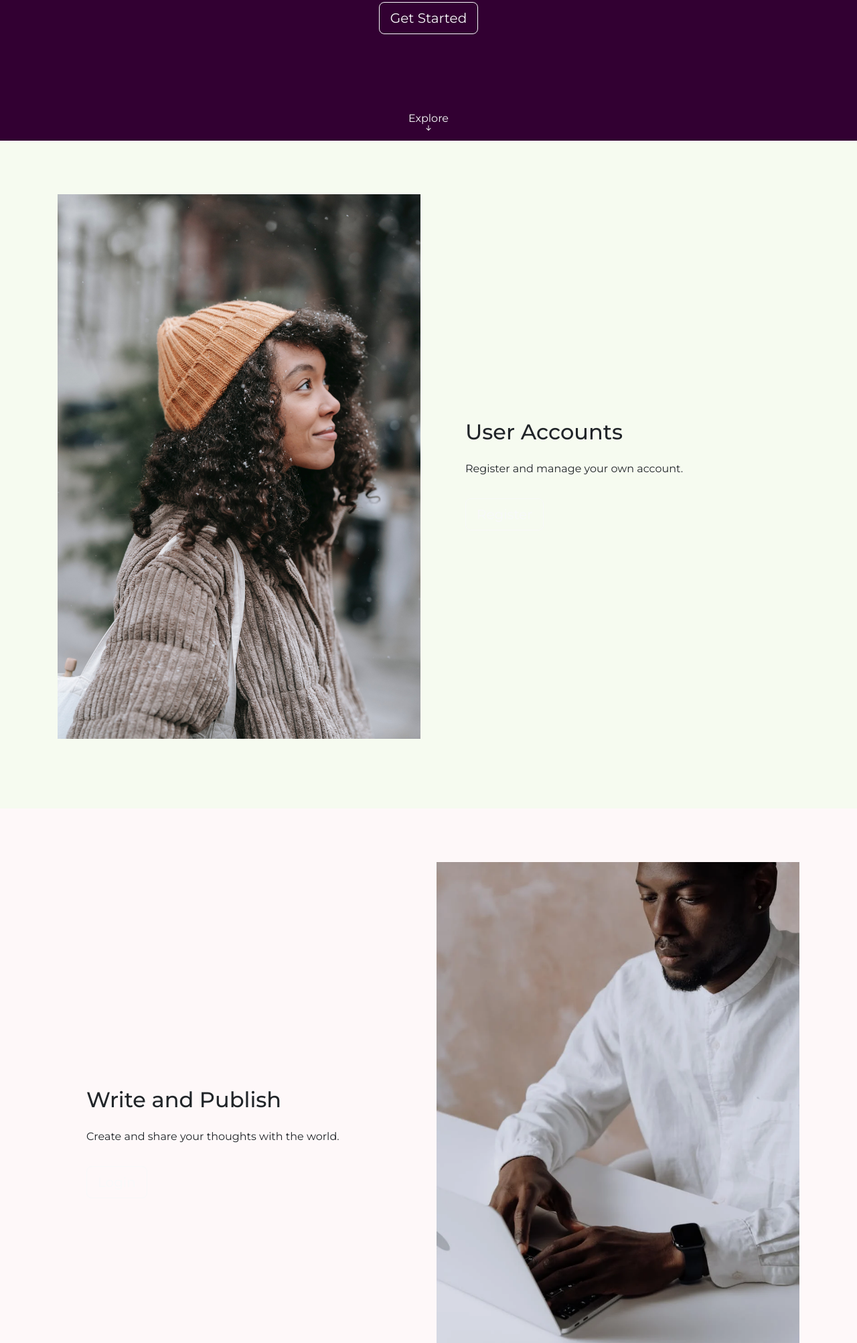
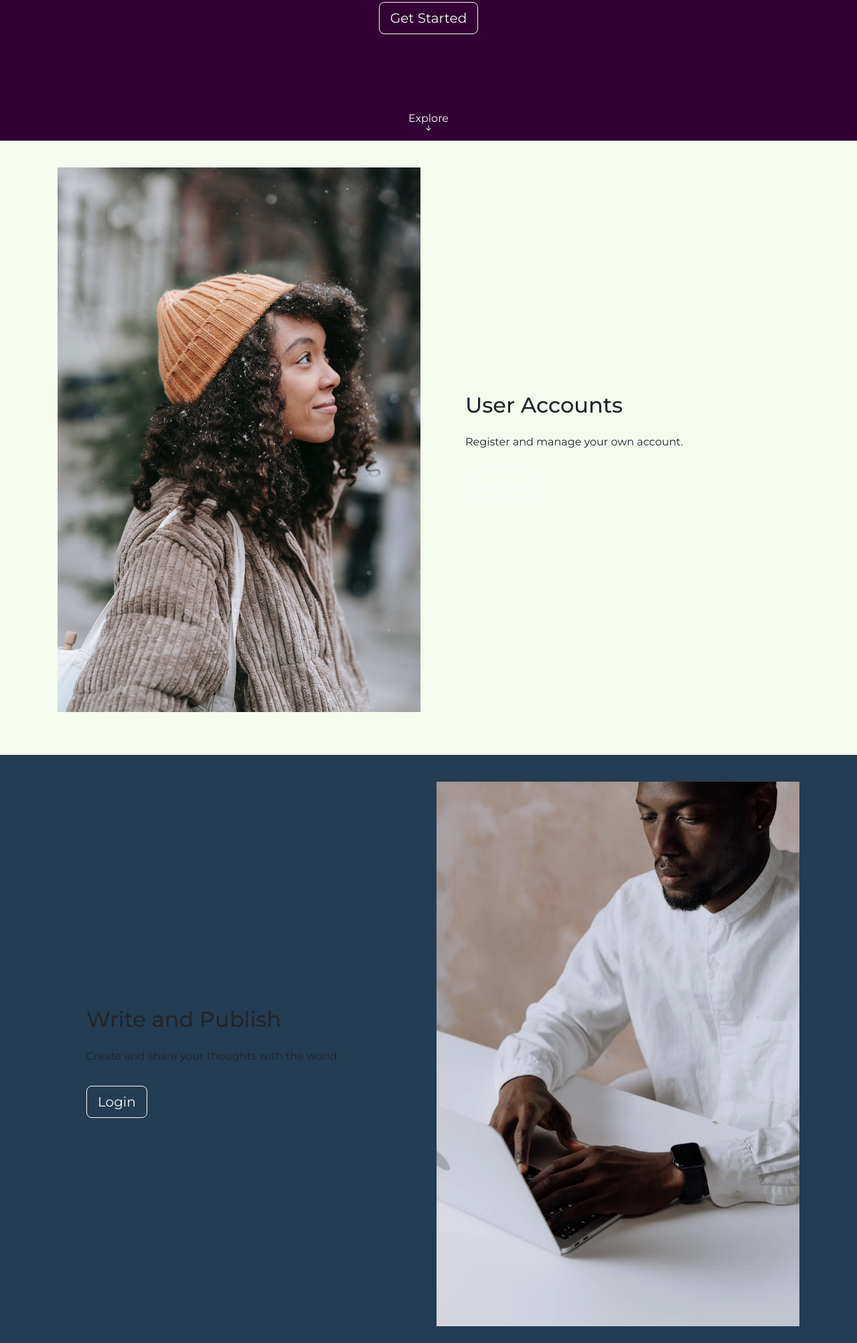
Before and after one commit to emmy3000/Blogify, a Flask app: page / in a window 1280 px wide. Shown: the part 404-2409 px from the top of the page at 67% size. Run offline with Flask 3, Linux system fonts and the light colour scheme; parts of the project's set-up code (start-up, migrations or seed data) failed here and were passed over; some libraries are stand-ins or nearby versions.

Commit message:
Refactor main section concerning the project's key features in the HTML landing page template and CSS style sheet

```diff
--- a/blogify_app/static/main.css
+++ b/blogify_app/static/main.css
@@ -147,12 +147,13 @@ h1, h2, h3, h4, h5, h6 {
 * Steps Section
 */
 .steps {
-  padding-top: 40px;
-  padding-bottom: 40px;
+  padding-top: 20px;
+  padding-bottom: 20px;
 }
 
 .steps__section-thumbnail {
   height: 240px;
+  width: 100%;
   object-fit: cover;
   margin: 0 auto;
 }
@@ -163,13 +164,13 @@ h1, h2, h3, h4, h5, h6 {
 }
 
 .steps--background {
-  background-color: #FEF8F9;
+  background-color: var(--primary-color-highlight);
 }
 
 @media (min-width: 544px) {
   .steps {
-    padding-top: 80px;
-    padding-bottom: 80px;
+    padding-top: 40px;
+    padding-bottom: 40px;
   }
 
   .steps__section-thumbnail {
--- a/blogify_app/templates/landing_page.html
+++ b/blogify_app/templates/landing_page.html
@@ -95,7 +95,7 @@
                     <div class="row">
                         <div class="col-12 col-sm-6 d-md-flex justify-content-md-center">
                             <img src="{{ url_for('static', filename='img/user_accounts_image.jpg') }}"
-                                 alt="User Accounts" width="553" height="746"
+                                 alt="User Accounts"
                                  class="img-fluid pb-4 steps__section-thumbnail"
                                  loading="lazy"
                             >
@@ -122,7 +122,7 @@
                         <div class="row">
                             <div class="col-12 col-sm-6 d-md-flex justify-content-md-center order-sm-1">
                                 <img src="{{ url_for('static', filename='img/write_publish_image.jpg') }}"
-                                     alt="Write and Publish" width="553" height="746"
+                                     alt="Write and Publish"
                                      class="img-fluid pb-4 steps__section-thumbnail"
                                      loading="lazy"
                                 >
@@ -155,7 +155,7 @@
 
                         <div class="col-12 col-sm-6 align-self-center justify-content-md-center">
                             <div class="steps__content-width">
-                                <h4 class="fw-bold mb-4">Engage with Community</h4>
+                                <h4 class="h2 mb-4">Engage with Community</h4>
                                 <p>Connect with other bloggers and readers.</p>
                                 <a href="{{ url_for('main.home') }}"
                                    class="hero__btn mt-2 btn btn-lg btn-outline-light" role="button">View Posts</a>
```
